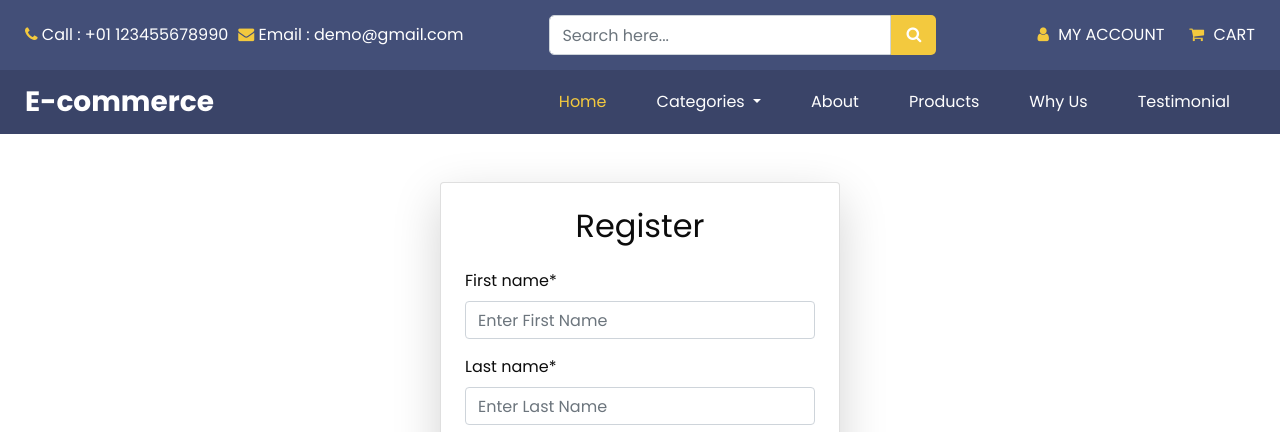
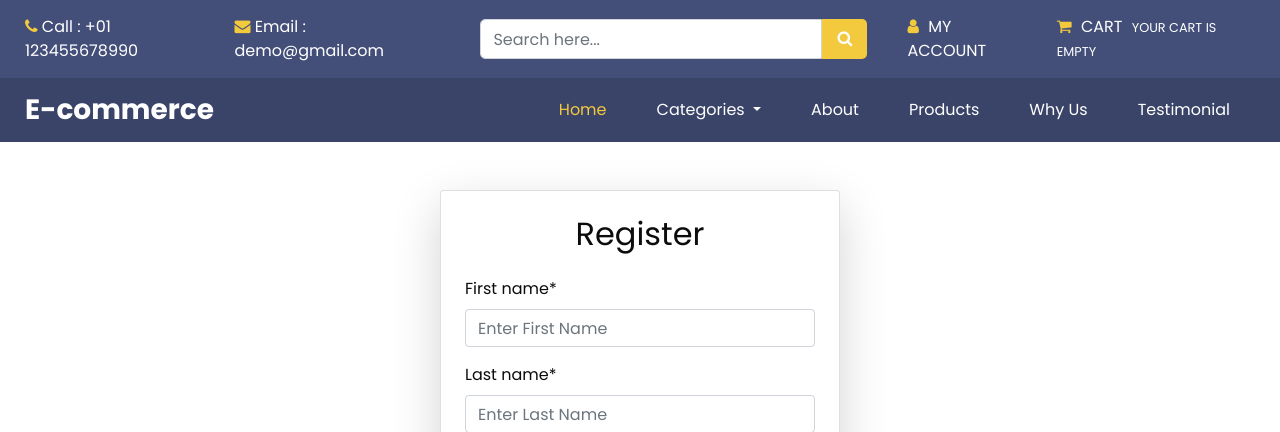
Before and after one commit to mahmoudshaker123/E-commerce_API_and_Template, a Django app: page /accounts/ in a window 1280 px wide. Shown: the top 432 px of the page. Run offline with Django 5.2, Linux system fonts and the light colour scheme; some libraries are stand-ins or nearby versions.

Commit message:
Display All Cart Content on Every Template Using Django Context Processor

```diff
--- /dev/null
+++ b/cart/context_processor.py
@@ -0,0 +1,5 @@
+from .cart import Cart
+
+
+def cart(request):
+    return {'cart': Cart(request)}
--- a/core/settings.py
+++ b/core/settings.py
@@ -77,6 +77,7 @@ TEMPLATES = [
                 'django.template.context_processors.request',
                 'django.contrib.auth.context_processors.auth',
                 'django.contrib.messages.context_processors.messages',
+                'cart.context_processor.cart',
             ],
         },
     },
--- a/templates/includes/navbar.html
+++ b/templates/includes/navbar.html
@@ -35,6 +35,28 @@
                 <i class="fa fa-shopping-cart" aria-hidden="true"></i>
                 <span>
                   Cart
+
+                  <span>
+                    {% with total_items=cart|length %}
+                    {% if total_items > 0 %}
+
+                    <small class="cart_count"> <a href="{% url 'cart:cart_detail' %}">
+
+                      {{ total_items }} items ,
+                      ${{ cart.get_total_price }}
+
+                    </a></small>
+                    {% else %}
+
+                  <small>
+                    Your cart is empty
+
+                  </small>
+
+                    {% endif %}
+                    {% endwith %}
+                  </span>
+
                 </span>
               </a>
             </div>
```
